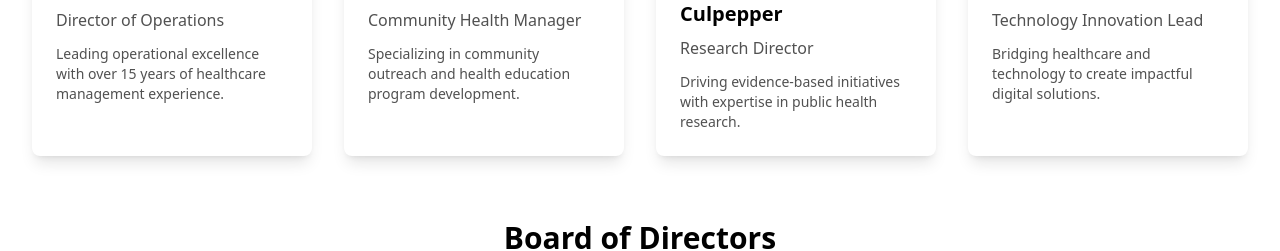
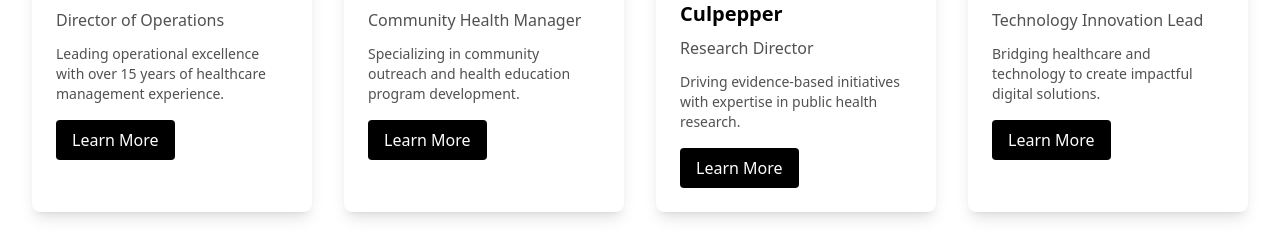
Before and after one commit to brianstittwickent/wickweb, a Next.js app: page /about in a window 1280 px wide. Shown: the part 2062-2313 px from the top of the page. Built offline with nearby package versions, Linux system fonts and the light colour scheme.

Commit message:
Add Learn More buttons to Leadership Team cards

```diff
--- a/src/pages/about.tsx
+++ b/src/pages/about.tsx
@@ -189,7 +189,13 @@ const AboutPage: NextPage = () => {
                 <div className="p-6">
                   <h3 className="text-xl font-bold text-wick-900 mb-2">{member.name}</h3>
                   <h4 className="text-wick-600 font-medium mb-3">{member.title}</h4>
-                  <p className="text-wick-600 text-sm">{member.summary}</p>
+                  <p className="text-wick-600 text-sm mb-4">{member.summary}</p>
+                  <button
+                    className="bg-wick-900 text-white px-4 py-2 rounded hover:bg-wick-800 transition-colors duration-200"
+                    onClick={() => alert(`More information about ${member.name} coming soon!`)}
+                  >
+                    Learn More
+                  </button>
                 </div>
               </div>
             ))}
```
